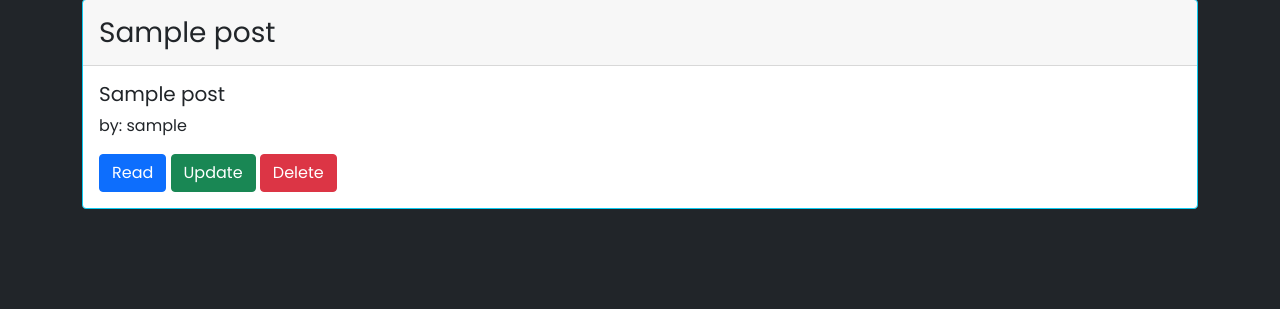
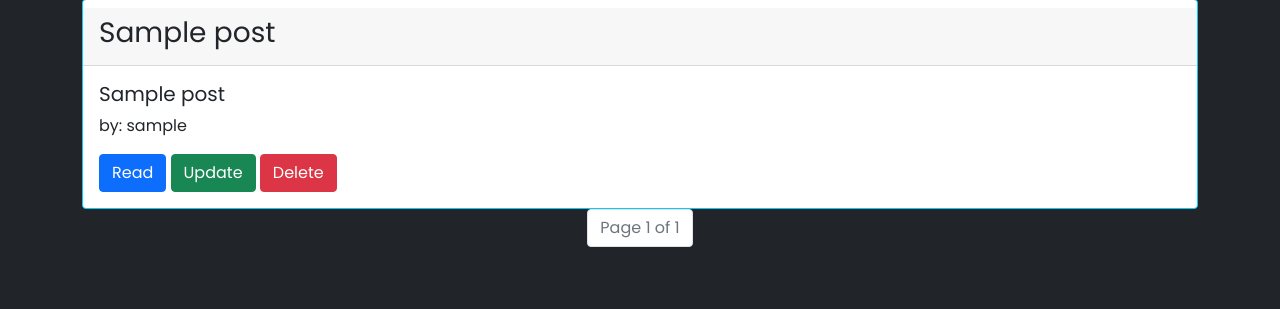
Before and after one commit to sbtah/django-karate-event, a Django app: page /posts/ in a window 1280 px wide. Shown: the part 254-563 px from the top of the page. Run offline with Django 3.2, Linux system fonts and the light colour scheme; tables that the repository leaves empty hold one stand-in row (values such as "Sample post").

Commit message:
Added pagination for blog section, also done some cosmetics on events and locations cards

```diff
--- a/src/application/templates/application/post_detail.html
+++ b/src/application/templates/application/post_detail.html
@@ -9,7 +9,7 @@
             <h2 class="card-title display-5">{{ post.title }}</h2>
             <p class="card-text">{{ post.content }}</p>
         </div>
-        <div class="card-footer">
+        <div class="card-footer pt-3">
             <p>By: {{ post.author }}</p>
             <p>Date: {{ post.created }}</p>
         </div>
--- a/src/application/templates/application/post_list.html
+++ b/src/application/templates/application/post_list.html
@@ -4,18 +4,32 @@
 <div class="container mt-5">
     <h2 class="subhead fs-4 mb-0 text-white text-center">Post: </h2>
     {% for post in posts %}
-        <div class="card mt-5 border border-info">
-            <div class="card-header pt-3">
+        <div class="card mt-5 border border-info pt-2">
+            <div class="card-header pt-2">
                 <h3>{{ post }}</h3>
             </div>
             <div class="card-body">
-            <h5 class="card-title">{{ post.title }}</h5>
-            <p class="card-text">by: {{ post.author }}</p>
-            <a href="{% url 'application:post-detail' post.pk %}" class="btn btn-primary">Read</a>
-            <a href="{% url 'application:update-post' post.pk %}" class="btn btn-success ">Update</a>
-            <a href="{% url 'application:delete-post' post.pk %}" class="btn btn-danger">Delete</a>
+                <h5 class="card-title">{{ post.title }}</h5>
+                <p class="card-text">by: {{ post.author }}</p>
+                <a href="{% url 'application:post-detail' post.pk %}" class="btn btn-primary">Read</a>
+                <a href="{% url 'application:update-post' post.pk %}" class="btn btn-success ">Update</a>
+                <a href="{% url 'application:delete-post' post.pk %}" class="btn btn-danger">Delete</a>
             </div>
         </div>
     {% endfor %}
 </div>
+
+<nav aria-label="Page navigation example">
+    <ul class="pagination justify-content-center">
+    {% if posts.has_previous %}
+        <li class="page-item"><a class="page-link" href="?page=1" class="text-white">&laquo; First</a></li>
+        <li class="page-item"><a class="page-link" href="?page={{ posts.previous_page_number }}" class="text-white">Previous</a></li>
+    {% endif %}
+    <li class="page-item disabled"><a class="page-link" href="#">Page  {{ posts.number }} of {{ posts.paginator.num_pages }}</a></li>
+    {% if posts.has_next %}
+        <li class="page-item"><a class="page-link" href="?page={{ posts.next_page_number }}" class="text-white">Next</a></li>
+        <li class="page-item"><a class="page-link" href="?page={{ posts.paginator.num_pages }}" class="text-white">&raquo; Last</a></li>
+    {% endif %}
+    </ul>
+</nav>
 {% endblock content %}
--- a/src/application/views.py
+++ b/src/application/views.py
@@ -2,6 +2,7 @@ from django.shortcuts import redirect, render
 from .models import Post
 from .forms import PostForm
 from django.http import HttpResponseRedirect
+from django.core.paginator import Paginator
 
 
 def home(request):
@@ -15,9 +16,14 @@ def home(request):
 
 def post_list(request):
 
-    posts = Post.objects.order_by('-created')
+    posts_list = Post.objects.all()
+
+    p = Paginator(Post.objects.all(), 1)
+    page = request.GET.get('page')
+    posts = p.get_page(page)
 
     context = {
+        'posts_list': posts_list,
         'posts': posts,
     }
 
--- a/src/events/templates/events/events.html
+++ b/src/events/templates/events/events.html
@@ -4,7 +4,7 @@
 <div class="container mt-5">
     <h2 class="subhead fs-4 mb-0 text-white text-center">Events:</h2>
     {% for event in events %}
-    <div class="card mt-5 border border-info">
+    <div class="card mt-5 border border-info pt-2">
         <div class="card-header">
             <h4>{{ event.name }}</h4>
         </div>
--- a/src/events/templates/events/location_details.html
+++ b/src/events/templates/events/location_details.html
@@ -5,13 +5,13 @@
     <div class="container mt-5">
         <h2 class="subhead fs-4 mb-0 text-white text-center">Location Details:</h2>
         <div class="card text-center mt-5 border border-info">
-            <div class="card-header">
+            <div class="card-header pt-3">
             <h6 class="display-6">{{ location.name }}</h6>
             </div>
             <div class="card-body">
             <h5 class="card-title">{{ location }}</h5>
             <p class="card-text">Name: {{ location.name }}</p>
-            <p class="card-text">Address: {{ location.adress }}</p>
+            <p class="card-text">Address: {{ location.address }}</p>
             <p class="card-text">Zip-Code: {{ location.zip_code }}</p>
             <p class="card-text">Phone: {{ location.phone_number }}</p>
             <a href="{{ location.web }}">{{ location.web }}</a><br>
--- a/src/events/templates/events/locations.html
+++ b/src/events/templates/events/locations.html
@@ -4,7 +4,7 @@
 <div class="container mt-5">
     <h2 class="subhead fs-4 mb-0 text-white text-center">Locations:</h2>
     {% for location in locations %}
-    <div class="card mt-5 border border-info">
+    <div class="card mt-5 border border-info pt-2">
         <div class="card-header">
             <h4>{{ location.name }}</h4>
         </div>
--- a/src/events/views.py
+++ b/src/events/views.py
@@ -6,7 +6,7 @@ from django.http import HttpResponseRedirect
 
 def all_events(request):
 
-    events = Event.objects.order_by('-event_date')
+    events = Event.objects.all().order_by('-event_date')
 
     context = {
 
```
Also changed, not shown: src/events/templates/events/event_details.html (+10 -8 lines).
